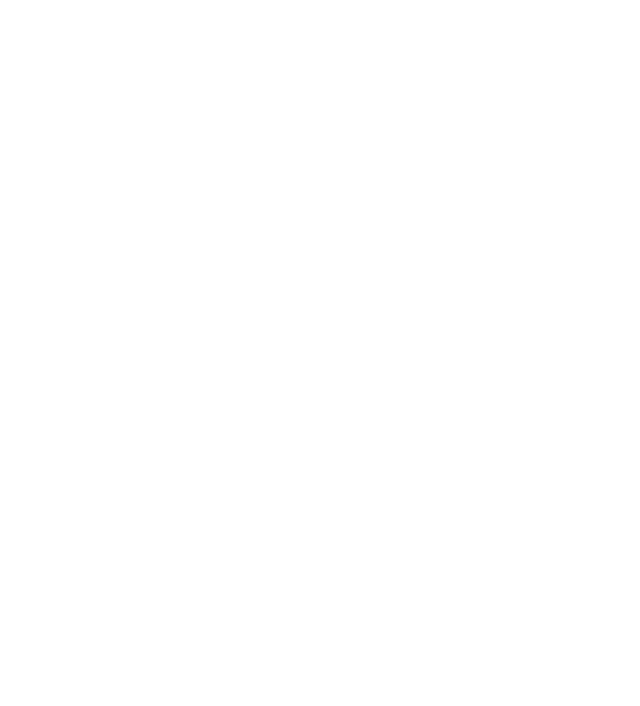
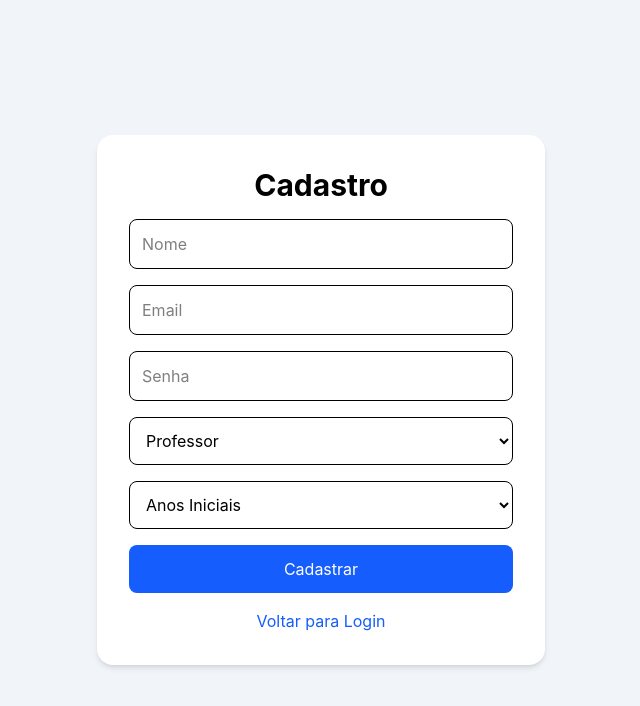
Before and after one commit to Otaviocuriel/SistemaNotebookOmetto, a React (Vite) app in the folder sistema-notebooks/: page /cadastro in a window 1280 px wide. Before the commit this address had no page. Shown: the top 706 px of the page, without its empty margins (319-959 px from the left). Built offline with nearby package versions, Linux system fonts and the light colour scheme.

Commit message:
feat: Testar a implementaçao

```diff
--- /dev/null
+++ b/sistema-notebooks/src/context/AuthContext.tsx
@@ -0,0 +1,120 @@
+import {
+  createContext,
+  useContext,
+  useState,
+  type ReactNode,
+} from "react";
+
+
+interface Usuario {
+  id: number;
+  nome: string;
+  email: string;
+  tipo: "ADMIN" | "PROFESSOR";
+}
+
+
+interface AuthContextType {
+
+  usuario: Usuario | null;
+
+  login: (usuario: Usuario) => void;
+
+  logout: () => void;
+
+}
+
+
+const AuthContext =
+createContext<AuthContextType | undefined>(
+  undefined
+);
+
+
+
+export function AuthProvider({
+  children,
+}: {
+  children: ReactNode;
+}) {
+
+
+  const [usuario, setUsuario] =
+    useState<Usuario | null>(() => {
+
+      const salvo =
+        localStorage.getItem("usuario");
+
+
+      return salvo
+        ? JSON.parse(salvo)
+        : null;
+
+    });
+
+
+
+  function login(usuario: Usuario) {
+
+    setUsuario(usuario);
+
+
+    localStorage.setItem(
+      "usuario",
+      JSON.stringify(usuario)
+    );
+
+  }
+
+
+
+  function logout() {
+
+    setUsuario(null);
+
+    localStorage.removeItem(
+      "usuario"
+    );
+
+  }
+
+
+
+  return (
+
+    <AuthContext.Provider
+      value={{
+        usuario,
+        login,
+        logout,
+      }}
+    >
+
+      {children}
+
+    </AuthContext.Provider>
+
+  );
+
+}
+
+
+
+export function useAuth() {
+
+  const context =
+    useContext(AuthContext);
+
+
+  if (!context) {
+
+    throw new Error(
+      "useAuth precisa estar dentro do AuthProvider"
+    );
+
+  }
+
+
+  return context;
+
+}
--- /dev/null
+++ b/sistema-notebooks/src/pages/Cadastro/index.tsx
@@ -0,0 +1,196 @@
+import { useState } from "react";
+import { useNavigate } from "react-router-dom";
+
+
+export default function Cadastro() {
+
+  const navigate = useNavigate();
+
+
+  const [form, setForm] = useState({
+    nome: "",
+    email: "",
+    senha: "",
+    tipo: "PROFESSOR",
+    categoria: "INICIAIS",
+  });
+
+
+
+  function atualizar(
+    e: React.ChangeEvent<HTMLInputElement | HTMLSelectElement>
+  ) {
+
+    setForm({
+      ...form,
+      [e.target.name]: e.target.value,
+    });
+
+  }
+
+
+
+  async function cadastrar(e: React.FormEvent) {
+
+    e.preventDefault();
+
+
+    const resposta = await fetch(
+      "http://localhost:3333/api/auth/register",
+      {
+        method: "POST",
+
+        headers: {
+          "Content-Type": "application/json",
+        },
+
+        body: JSON.stringify(form),
+
+      }
+    );
+
+
+
+    const dados = await resposta.json();
+
+
+
+    if (resposta.ok) {
+
+      alert("Cadastro realizado com sucesso!");
+
+      navigate("/login");
+
+    } else {
+
+      alert(dados.message);
+
+    }
+
+  }
+
+
+
+  return (
+
+    <div className="min-h-screen flex items-center justify-center bg-slate-100">
+
+
+      <form
+        onSubmit={cadastrar}
+        className="bg-white p-8 rounded-2xl shadow-md w-full max-w-md space-y-4"
+      >
+
+
+        <h1 className="text-3xl font-bold text-center">
+          Cadastro
+        </h1>
+
+
+
+        <input
+          name="nome"
+          placeholder="Nome"
+          value={form.nome}
+          onChange={atualizar}
+          className="w-full border p-3 rounded-lg"
+        />
+
+
+
+        <input
+          name="email"
+          placeholder="Email"
+          type="email"
+          value={form.email}
+          onChange={atualizar}
+          className="w-full border p-3 rounded-lg"
+        />
+
+
+
+        <input
+          name="senha"
+          placeholder="Senha"
+          type="password"
+          value={form.senha}
+          onChange={atualizar}
+          className="w-full border p-3 rounded-lg"
+        />
+
+
+
+        <select
+          name="tipo"
+          value={form.tipo}
+          onChange={atualizar}
+          className="w-full border p-3 rounded-lg"
+        >
+
+          <option value="PROFESSOR">
+            Professor
+          </option>
+
+
+          <option value="ADMIN">
+            Administrador
+          </option>
+
+        </select>
+
+
+
+        {form.tipo === "PROFESSOR" && (
+
+          <select
+            name="categoria"
+            value={form.categoria}
+            onChange={atualizar}
+            className="w-full border p-3 rounded-lg"
+          >
+
+            <option value="INICIAIS">
+              Anos Iniciais
+            </option>
+
+
+            <option value="FINAIS">
+              Anos Finais
+            </option>
+
+
+          </select>
+
+        )}
+
+
+
+        <button
+          className="w-full bg-blue-600 text-white p-3 rounded-lg hover:bg-blue-700"
+        >
+
+          Cadastrar
+
+        </button>
+
+
+
+        <button
+          type="button"
+          onClick={() => navigate("/login")}
+          className="w-full text-blue-600 hover:underline"
+        >
+
+          Voltar para Login
+
+        </button>
+
+
+      </form>
+
+
+    </div>
+
+  );
+
+}
--- a/sistema-notebooks/src/pages/Login/index.tsx
+++ b/sistema-notebooks/src/pages/Login/index.tsx
@@ -1,9 +1,82 @@
+import { useState } from "react";
+import { useNavigate } from "react-router-dom";
+
+
 export default function Login() {
+
+  const navigate = useNavigate();
+
+
+  const [email, setEmail] = useState("");
+  const [senha, setSenha] = useState("");
+
+
+
+  async function entrar(e: React.FormEvent) {
+
+    e.preventDefault();
+
+
+
+    const resposta = await fetch(
+      "http://localhost:3333/api/auth/login",
+      {
+        method: "POST",
+
+        headers: {
+          "Content-Type": "application/json",
+        },
+
+        body: JSON.stringify({
+          email,
+          senha,
+        }),
+
+      }
+    );
+
+
+
+    const dados = await resposta.json();
+
+
+
+    if (resposta.ok) {
+
+      localStorage.setItem(
+        "token",
+        dados.token
+      );
+
+
+      localStorage.setItem(
+        "usuario",
+        JSON.stringify(dados.usuario)
+      );
+
+
+      navigate("/dashboard");
+
+
+    } else {
+
+      alert(dados.message);
+
+    }
+
+  }
+
+
+
   return (
-    <div className="min-h-screen bg-gradient-to-br from-blue-600 via-blue-700 to-slate-900 flex items-center justify-center px-4">
-      <div className="w-full max-w-md bg-white rounded-2xl shadow-2xl p-8">
+
+    <div className="min-h-screen flex items-center justify-center bg-slate-100">
+
+      <div className="bg-white p-8 rounded-2xl shadow-md w-full max-w-md">
+
 
         <div className="text-center mb-8">
+
           <h1 className="text-3xl font-bold text-slate-800">
             Sistema Notebook
           </h1>
@@ -11,43 +84,88 @@
           <p className="text-slate-500 mt-2">
             Faça login para continuar
           </p>
+
         </div>
 
-        <form className="space-y-5">
+
+
+        <form
+          onSubmit={entrar}
+          className="space-y-5"
+        >
+
 
           <div>
+
             <label className="block text-sm font-medium text-slate-700 mb-2">
               E-mail
             </label>
 
+
             <input
               type="email"
               placeholder="Digite seu e-mail"
+              value={email}
+              onChange={(e) =>
+                setEmail(e.target.value)
+              }
               className="w-full border rounded-lg px-4 py-3 outline-none focus:ring-2 focus:ring-blue-500"
             />
+
           </div>
 
+
+
           <div>
+
             <label className="block text-sm font-medium text-slate-700 mb-2">
               Senha
             </label>
 
+
             <input
               type="password"
               placeholder="Digite sua senha"
+              value={senha}
+              onChange={(e) =>
+                setSenha(e.target.value)
+              }
               className="w-full border rounded-lg px-4 py-3 outline-none focus:ring-2 focus:ring-blue-500"
             />
+
           </div>
 
+
+
           <button
+            type="submit"
             className="w-full bg-blue-600 hover:bg-blue-700 transition text-white py-3 rounded-lg font-semibold cursor-pointer"
           >
+
             Entrar
+
           </button>
+
+
+
+          <button
+            type="button"
+            onClick={() => navigate("/cadastro")}
+            className="w-full text-blue-600 hover:underline"
+          >
+
+            Cadastro
+
+          </button>
+
 
         </form>
 
+
       </div>
+
     </div>
+
   );
+
 }
--- a/sistema-notebooks/src/routes/AppRoutes.tsx
+++ b/sistema-notebooks/src/routes/AppRoutes.tsx
@@ -1,4 +1,4 @@
-import { BrowserRouter, Routes, Route, Navigate } from "react-router-dom";
+import { BrowserRouter, Routes, Route } from "react-router-dom";
 
 import NovoPedido from "../pages/NovoPedido";
 import Login from "../pages/Login";
@@ -9,24 +9,91 @@
 import Relatorios from "../pages/Relatorios";
 import MeusPedidos from "../pages/MeusPedidos";
 import Configuracoes from "../pages/Configuracoes";
+import Cadastro from "../pages/Cadastro";
 
+import PrivateRoute from "./PrivateRoute";
 
 export function AppRoutes() {
   return (
     <BrowserRouter>
       <Routes>
-        <Route path="/" element={<Navigate to="/login" />} />
+        <Route path="/login" element={<Login />} />
 
-        <Route path="/login" element={<Login />} />
-        <Route path="/dashboard" element={<Dashboard />} />
-        <Route path="/pedidos" element={<Pedidos />} />
-        <Route path="/professores" element={<Professores />} />
-        <Route path="/notebooks" element={<Notebooks />} />
-        <Route path="/relatorios" element={<Relatorios />} />
-        <Route path="/novo-pedido" element={<NovoPedido />} />
-        <Route path="/meus-pedidos" element={<MeusPedidos />} />
-        <Route path="/relatorios" element={<Relatorios />} />
-        <Route path="/configuracoes" element={<Configuracoes />} />
+        <Route path="/cadastro" element={<Cadastro />} />
+
+        <Route
+          path="/dashboard"
+          element={
+            <PrivateRoute>
+              <Dashboard />
+            </PrivateRoute>
+          }
+        />
+
+        <Route
+          path="/pedidos"
+          element={
+            <PrivateRoute>
+              <Pedidos />
+            </PrivateRoute>
+          }
+        />
+
+        <Route
+          path="/novo-pedido"
+          element={
+            <PrivateRoute>
+              <NovoPedido />
+            </PrivateRoute>
+          }
+        />
+
+        <Route
+          path="/meus-pedidos"
+          element={
+            <PrivateRoute>
+              <MeusPedidos />
+            </PrivateRoute>
+          }
+        />
+
+        {/* SOMENTE ADMIN */}
+
+        <Route
+          path="/professores"
+          element={
+            <PrivateRoute admin>
+              <Professores />
+            </PrivateRoute>
+          }
+        />
+
+        <Route
+          path="/notebooks"
+          element={
+            <PrivateRoute admin>
+              <Notebooks />
+            </PrivateRoute>
+          }
+        />
+
+        <Route
+          path="/relatorios"
+          element={
+            <PrivateRoute admin>
+              <Relatorios />
+            </PrivateRoute>
+          }
+        />
+
+        <Route
+          path="/configuracoes"
+          element={
+            <PrivateRoute admin>
+              <Configuracoes />
+            </PrivateRoute>
+          }
+        />
       </Routes>
     </BrowserRouter>
   );
--- /dev/null
+++ b/sistema-notebooks/src/routes/PrivateRoute.tsx
@@ -0,0 +1,39 @@
+import { Navigate } from "react-router-dom";
+import { useAuth } from "../context/AuthContext";
+import type { ReactNode } from "react";
+
+
+interface Props {
+  children: ReactNode;
+  admin?: boolean;
+}
+
+
+export default function PrivateRoute({
+  children,
+  admin = false,
+}: Props) {
+
+  const { usuario } = useAuth();
+
+
+
+  if (!usuario) {
+
+    return <Navigate to="/login" />;
+
+  }
+
+
+
+  if (admin && usuario.tipo !== "ADMIN") {
+
+    return <Navigate to="/dashboard" />;
+
+  }
+
+
+
+  return children;
+
+}
```
Also changed, not shown: sistema-notebooks/src/layouts/AdminLayout.tsx (+56 -0 lines), sistema-notebooks/src/main.tsx (+21 -5 lines), 2 other files (tests, documents, lock files or other folders).
